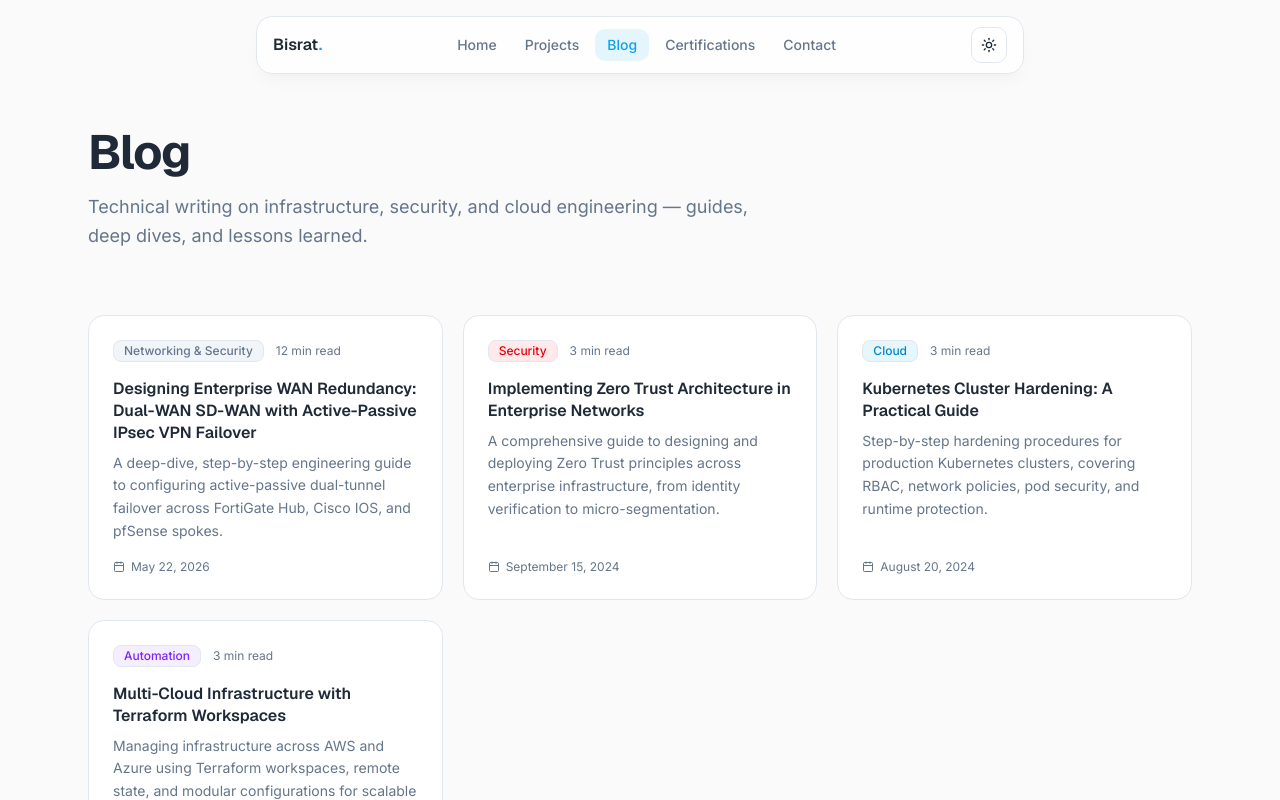
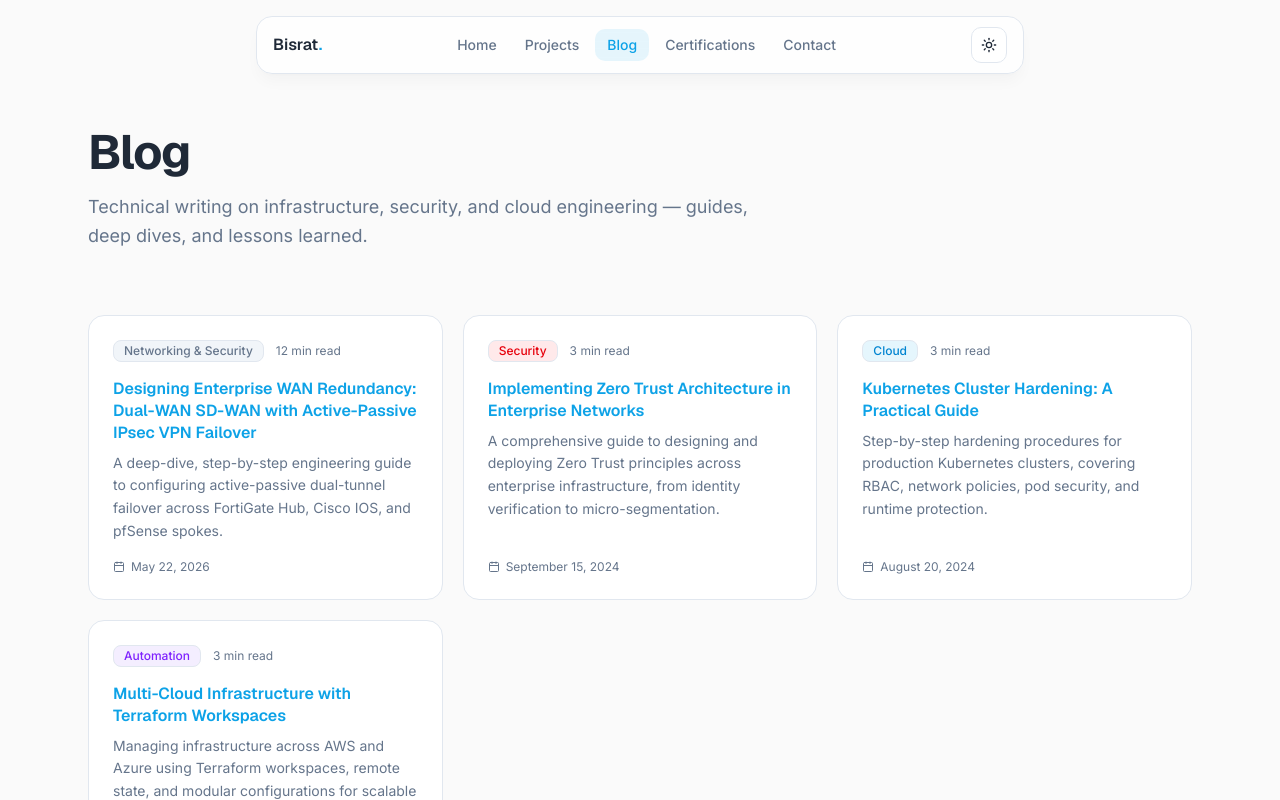
Before and after one commit to Bisrat-Melknew/Bisrat-Melknew.github.io, a Next.js app: page /blog in a window 1280 px wide. Shown: the top 800 px of the page. Built offline with nearby package versions, Linux system fonts and the light colour scheme.

Commit message:
style: swap default and hover states for project and blog card titles

```diff
--- a/src/components/blog/blog-card.tsx
+++ b/src/components/blog/blog-card.tsx
@@ -25,7 +25,7 @@ export function BlogCard({ post }: BlogCardProps) {
           </span>
         </div>
 
-        <h3 className="font-heading text-base font-semibold text-foreground mb-2 group-hover:text-primary transition-colors leading-snug">
+        <h3 className="font-heading text-base font-semibold text-primary mb-2 group-hover:text-foreground transition-colors leading-snug">
           {post.title}
         </h3>
 
--- a/src/components/projects/project-card.tsx
+++ b/src/components/projects/project-card.tsx
@@ -38,7 +38,7 @@ export function ProjectCard({ project }: ProjectCardProps) {
             ))}
           </div>
 
-          <h3 className="font-heading text-lg font-semibold text-foreground mb-2 group-hover:text-primary transition-colors leading-snug">
+          <h3 className="font-heading text-lg font-semibold text-primary mb-2 group-hover:text-foreground transition-colors leading-snug">
             {project.title}
           </h3>
 
```
